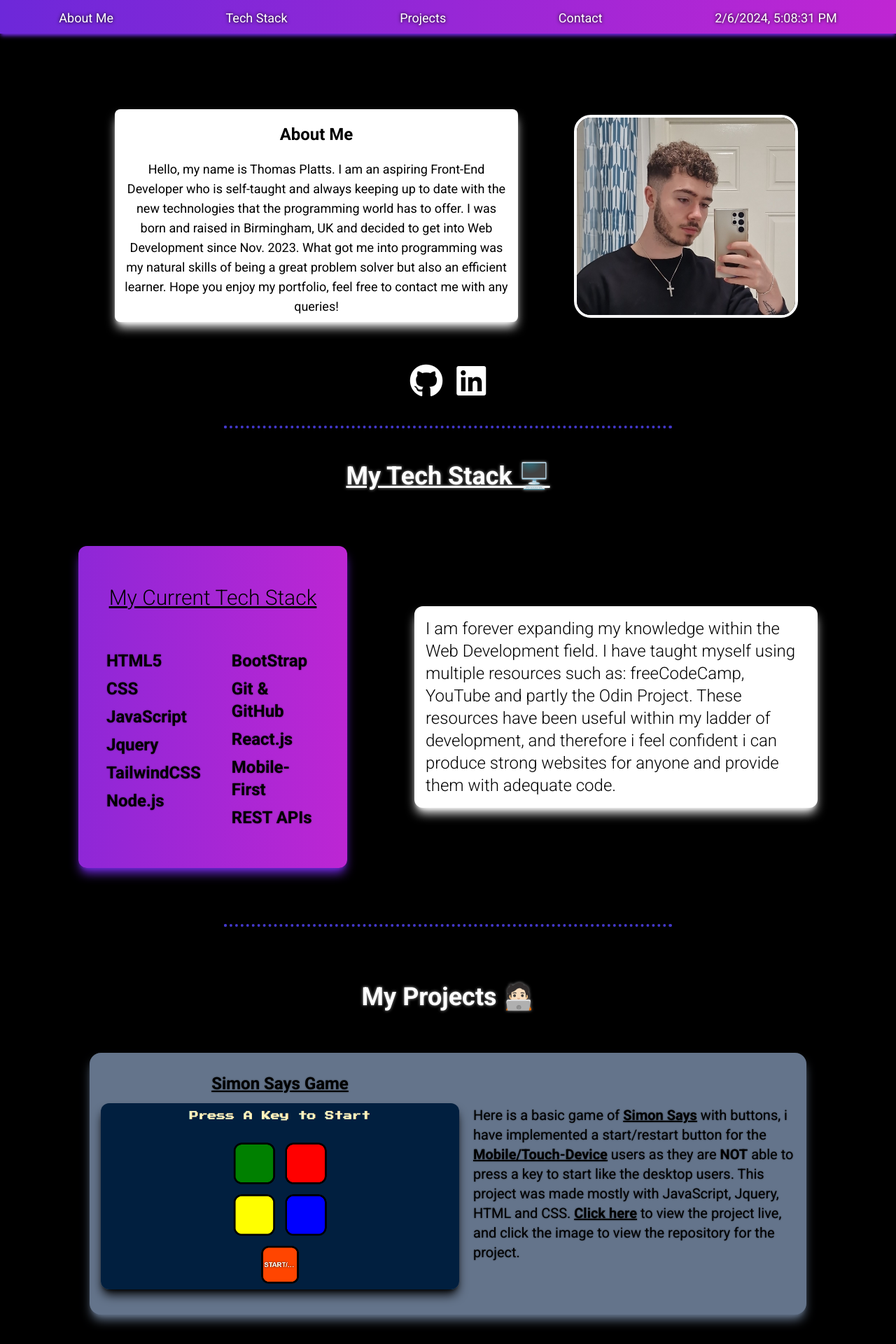
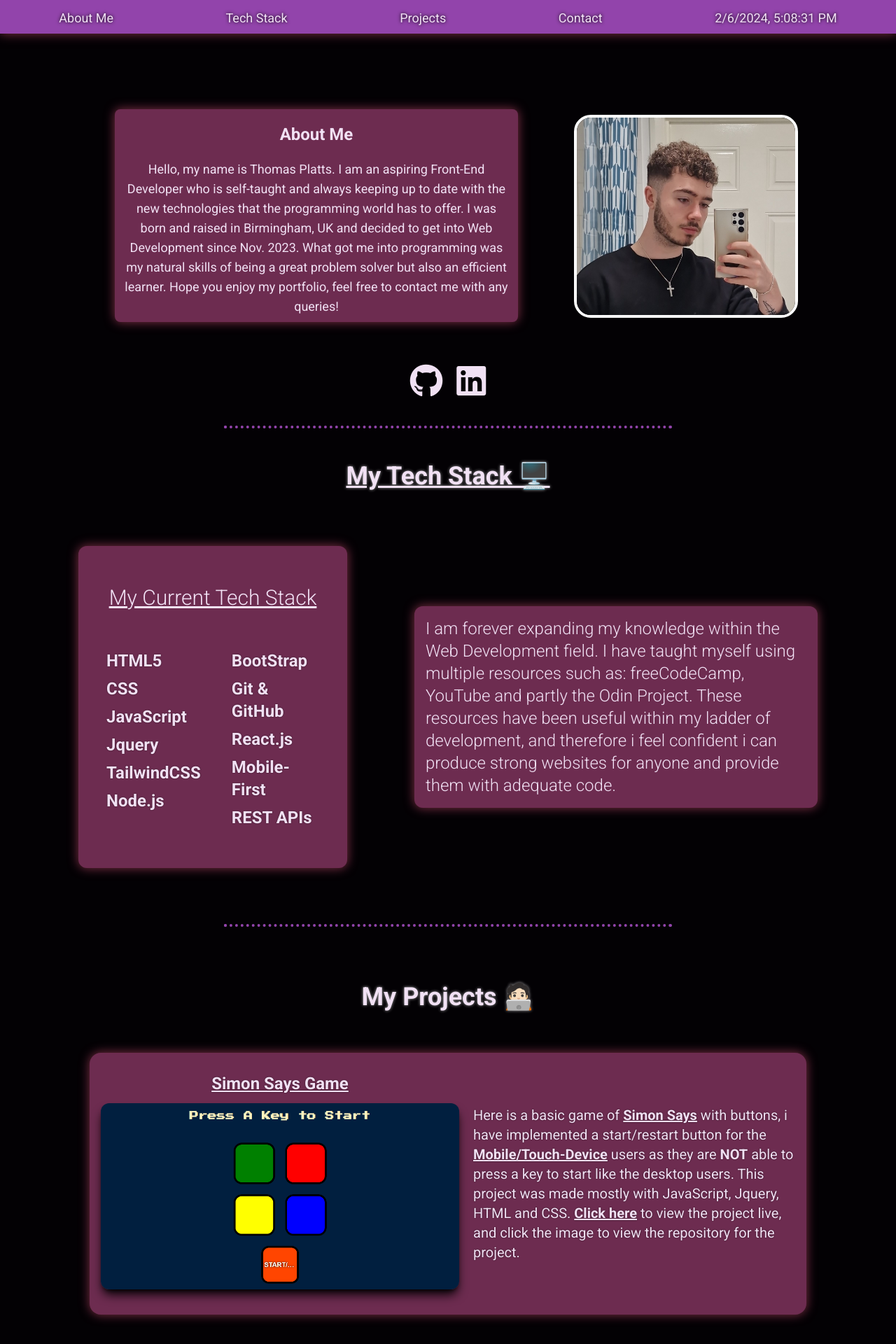
Before and after one commit to TPlatts04/Personal-Portfolio, a React (Create React App) app: page / in a window 1280 px wide. Shown: the top 1920 px of the page at 70% size. Built offline with nearby package versions, Linux system fonts and the light colour scheme.

Commit message:
changed color theme

```diff
--- a/src/Components/About.jsx
+++ b/src/Components/About.jsx
@@ -3,16 +3,16 @@ import profile from "../profile-picture.jpg"
 function About() {
   return (
     <main className="about-wrapper md:justify-center flex md:flex-row flex-col-reverse md:pt-14" id="about">
-      <div className="bg-white md:max-w-xl md:ml-6 md:mt-10 md:mr-20 md:pt-5 mx-auto text-center rounded-lg shadow-lg shadow-white max-w-lg mt-14">
+      <div className="secondary md:max-w-xl md:ml-6 md:mt-10 md:mr-20 md:pt-5 mx-auto text-center rounded-lg accent max-w-lg mt-14">
         <h1 className="font-bold mb-1 pb-4 text-2xl">About Me</h1>
         <p className="text-lg px-3 pb-2">Hello, my name is Thomas Platts. I am an aspiring Front-End Developer who is self-taught and always keeping up to date with the new technologies that the programming world has to offer. I was born and raised in Birmingham, UK and decided to get into Web Development since Nov. 2023. What got me into programming was my natural skills of being a great problem solver but also an efficient learner. Hope you enjoy my portfolio, feel free to contact me with any queries!</p>
       </div>
       <div>
-        <a target="_blank" rel="noreferrer" href="https://www.github.com/tplatts04" className="my-auto"><img src={profile} alt="Profile img" className="md:min-w-52 md:mt-20 rounded-3xl border-4 border-white w-52 mx-auto hover:shadow-xl hover:shadow-indigo-600 lg:min-w-80 lg:mt-12 transition-shadow" /></a>
+        <a target="_blank" rel="noreferrer" href="https://www.github.com/tplatts04" className="my-auto"><img src={profile} alt="Profile img" className="md:min-w-52 md:mt-20 rounded-3xl border-4 border-white w-52 mx-auto hover:accent lg:min-w-80 lg:mt-12 transition-shadow" /></a>
       </div>
       <div className="md:absolute mx-auto mb-20 md:mt-96 pt-5">
-        <a href="https://www.github.com/tplatts04" target="_blank" rel="noreferrer"><i class="fa-brands fa-github text-white text-5xl mr-5 cursor-pointer hover:scale-110 transition-transform"></i></a>
-        <a href="https://www.linkedin.com/in/thomas-platts-0608a1256/" target="_blank" rel="noreferrer"><i class="fa-brands fa-linkedin text-white text-5xl cursor-pointer hover:scale-110 transition-transform"></i></a>
+        <a href="https://www.github.com/tplatts04" target="_blank" rel="noreferrer"><i class="fa-brands fa-github text-5xl mr-5 cursor-pointer hover:scale-110 transition-transform"></i></a>
+        <a href="https://www.linkedin.com/in/thomas-platts-0608a1256/" target="_blank" rel="noreferrer"><i class="fa-brands fa-linkedin  text-5xl cursor-pointer hover:scale-110 transition-transform"></i></a>
       </div>
     </main>
   )
--- a/src/Components/App.jsx
+++ b/src/Components/App.jsx
@@ -13,14 +13,14 @@ function App() {
   }, []) // Will reset position to top of page when user refreshes
 
   return (
-    <div className="App md:scroll-smooth min-h-svh bg-black">
+    <div className="App md:scroll-smooth min-h-svh">
       <Navigation />
       <About />
-      <hr className="mt-52 border-4 border-dotted border-t-0 w-1/2 border-indigo-700 mx-auto"/>
+      <hr className="mt-52 border-4 border-dotted border-t-0 w-1/2 hr-primary mx-auto"/>
       <Tech />
-      <hr className="mt-20 border-4 border-dotted border-t-0 w-1/2 border-indigo-700 mx-auto"/>
+      <hr className="mt-20 border-4 border-dotted border-t-0 w-1/2 hr-primary mx-auto"/>
       <Projects />
-      <hr className="mt-20 border-4 border-dotted border-t-0 w-1/2 border-indigo-700 mx-auto"/>
+      <hr className="mt-20 border-4 border-dotted border-t-0 w-1/2 hr-primary mx-auto"/>
       <Contact />
       <Footer />
     </div>
--- a/src/Components/Navigation.jsx
+++ b/src/Components/Navigation.jsx
@@ -14,21 +14,21 @@ function Navigation() {
   }, 1000);
 
   return (
-    <nav className="navigation-bar fixed flex flex-row justify-around bg-gradient-to-r from-violet-700 to-fuchsia-600 text-white py-2 shadow-md shadow-violet-700 md:text-lg sm:text-md text-xs min-w-full gap-x-2 p-2" >
+    <nav className="navigation-bar fixed flex flex-row justify-around primary py-2 accent md:text-lg sm:text-md text-xs min-w-full gap-x-2 p-2" >
       <div>
-        <a href="#about"><h4 className="text-white text-shadow hover:scale-110 hover:text-black hover:underline transition-transform mt-1">About Me</h4></a>
+        <a href="#about"><h4 className=" text-shadow hover:scale-110 hover:underline transition-transform mt-1">About Me</h4></a>
       </div>
       <div>
-        <a href="#tech"><h4 className="text-white text-shadow hover:scale-110 hover:text-black hover:underline transition-transform mt-1">Tech Stack</h4></a>
+        <a href="#tech"><h4 className=" text-shadow hover:scale-110 hover:underline transition-transform mt-1">Tech Stack</h4></a>
       </div>
       <div>
-        <a href="#projects"><h4 className="text-white text-shadow hover:scale-110 hover:text-black hover:underline transition-transform mt-1">Projects</h4></a>
+        <a href="#projects"><h4 className=" text-shadow hover:scale-110 hover:underline transition-transform mt-1">Projects</h4></a>
       </div>
       <div>
-        <a href="#contact"><h4 className="text-white text-shadow hover:scale-110 hover:text-black hover:underline transition-transform mt-1">Contact</h4></a>
+        <a href="#contact"><h4 className=" text-shadow hover:scale-110 hover:underline transition-transform mt-1">Contact</h4></a>
       </div>
       <div>
-        <h6 className="text-white text-shadow mt-0.5 m-0 mt-1">{time}</h6>
+        <h6 className=" text-shadow mt-0.5 m-0 mt-1">{time}</h6>
       </div>
     </nav>
   )
--- a/src/Components/Projects.jsx
+++ b/src/Components/Projects.jsx
@@ -4,18 +4,18 @@ import modernPage from "../modern-page.png"
 function Projects() {
   return(
     <main className="project-wrapper mt-20" id="projects">
-      <h1 className="text-white text-center md:text-4xl text-2xl font-bold mb-10 text-shadow-small-white">My Projects 🧑🏻‍💻</h1>
+      <h1 className=" text-center md:text-4xl text-2xl font-bold mb-10 text-shadow-small-white">My Projects 🧑🏻‍💻</h1>
       <div className="flex flex-col">
-        <div className="bg-slate-500 flex flex-col md:justify-evenly mb-10 p-4 md:max-w-5xl rounded-2xl shadow-lg shadow-slate-500 mx-auto mt-5 sm:flex-row">
+        <div className="secondary flex flex-col md:justify-evenly mb-10 p-4 md:max-w-5xl rounded-2xl accent mx-auto mt-5 sm:flex-row">
           <div className="project-hero">
           <h1 className="text-center md:text-2xl text-lg font-bold mb-3 mt-3 underline text-shadow-small">Simon Says Game</h1>
           <a href="https://github.com/TPlatts04/Simon-Says-Game" target="_blank" rel="noreferrer"><img src={simonSays} alt="Simon Says Project" className="md:max-w-lg rounded-xl shadow-black shadow-lg cursor-pointer hover:scale-105 transition-transform min-w-sm mx-auto mb-5 shrink" title="Simon Says Repository" /></a>
           </div>
           <div className="project-description my-auto ml-5">
-            <p className="md:max-w-xl md:text-xl text-shadow-small text-md">Here is a basic game of <span className="font-bold underline">Simon Says</span> with buttons, i have implemented a start/restart button for the <span className="font-bold underline capitalize">mobile/touch-device</span> users as they are <span className="font-bold uppercase">not</span> able to press a key to start like the desktop users. This project was made mostly with JavaScript, Jquery, HTML and CSS. <a href="https://tplatts04.github.io/Simon-Says-Game/" rel="noreferrer" target="_blank" className="hover:text-indigo-700 hover:text-shadow underline font-bold ">Click here</a> to view the project live, and click the image to view the repository for the project.</p>
+            <p className="md:max-w-xl md:text-xl text-shadow-small text-md">Here is a basic game of <span className="font-bold underline">Simon Says</span> with buttons, i have implemented a start/restart button for the <span className="font-bold underline capitalize">mobile/touch-device</span> users as they are <span className="font-bold uppercase">not</span> able to press a key to start like the desktop users. This project was made mostly with JavaScript, Jquery, HTML and CSS. <a href="https://tplatts04.github.io/Simon-Says-Game/" rel="noreferrer" target="_blank" className=" hover:text-shadow underline font-bold ">Click here</a> to view the project live, and click the image to view the repository for the project.</p>
           </div>
         </div>
-        <div className="bg-slate-500 flex flex-col md:justify-evenly mb-10 p-4 md:max-w-5xl rounded-2xl shadow-lg shadow-slate-500 mx-auto mt-5 sm:flex-row">
+        <div className="secondary flex flex-col md:justify-evenly mb-10 p-4 md:max-w-5xl rounded-2xl accent mx-auto mt-5 sm:flex-row">
           <div className="project-hero">
           <h1 className="text-center md:text-2xl text-lg font-bold mb-3 mt-3 underline text-shadow-small">Modern Landing Page</h1>
           <a href="https://github.com/TPlatts04/Modern-Landing-Page" target="_blank" rel="noreferrer"><img src={modernPage} alt="Modern Landing Page Project" className="md:max-w-lg rounded-xl shadow-black shadow-lg cursor-pointer hover:scale-105 transition-transform min-w-sm mx-auto mb-5" title="Modern Landing Page Repository" /></a>
--- a/src/Components/TechStack.jsx
+++ b/src/Components/TechStack.jsx
@@ -1,9 +1,9 @@
 function Tech() {
   return (
     <main className="tech-wrapper" id="tech">
-      <h1 className="text-white text-shadow-small-white md:text-4xl text-2xl font-bold text-center mt-12 mb-20 underline">My Tech Stack 🖥️</h1>
+      <h1 className="text-shadow-small-white md:text-4xl text-2xl font-bold text-center mt-12 mb-20 underline">My Tech Stack 🖥️</h1>
       <div className="flex-wrapper flex md:flex-row flex-col">
-        <div className="techstack max-w-96 bg-gradient-to-r p-10 from-violet-700 to-fuchsia-600 shadow-lg shadow-violet-700 rounded-xl flex flex-col justify-center md:ml-auto md:text-left self-center text-center">
+        <div className="techstack max-w-96 secondary p-10 accent rounded-xl flex flex-col justify-center md:ml-auto md:text-left self-center text-center">
           <div className="text-center mb-4">
             <h1 className="underline md:text-3xl text-2xl font-light md:mb-10 mb-4 mt-4">My Current Tech Stack</h1>
           </div>
@@ -25,7 +25,7 @@ function Tech() {
             </ul>
           </div>
         </div>
-        <div className="bg-white rounded-xl shadow-lg shadow-white max-w-xl md:mr-auto md:ml-24 md:my-auto mx-auto mt-20">
+        <div className="secondary rounded-xl accent max-w-xl md:mr-auto md:ml-24 md:my-auto mx-auto mt-20">
           <p className="md:text-2xl sm:text-xl text-lg font-light p-4">I am forever expanding my knowledge within the Web Development field. I have taught myself using multiple resources such as: freeCodeCamp, YouTube and partly the Odin Project. These resources have been useful within my ladder of development, and therefore i feel confident i can produce strong websites for anyone and provide them with adequate code.</p>
         </div>
         </div>
--- a/src/index.css
+++ b/src/index.css
@@ -70,9 +70,42 @@
   font-family: "Roboto", "monospace", "sans-serif";
 }
 
+html,
+body {
+  min-height: 100svh;
+  color: #f1e1f4;
+  background-color: #030104;
+}
+
+.primary {
+  background-color: #9244ab;
+}
+
+.hr-primary {
+  border-color: #9244ab;
+}
+
+.secondary {
+  background-color: #6d2c50;
+}
+
+.accent {
+  box-shadow: 0px 0px 15px #843349;
+  transition: all 150ms ease-in-out;
+}
+
+.text-accent {
+  color: #843349;
+}
+
+/*
 body {
   overflow-x: hidden;
-}
+  background: url("./bg.svg");
+  background-repeat: no-repeat;
+  background-size: cover;
+  background-attachment: fixed;
+} */
 
 .text-shadow-small-white {
   text-shadow: 0px 0px 4px rgba(255, 255, 255, 0.6);
@@ -116,6 +149,10 @@ li {
   cursor: pointer;
 }
 
+h4:hover {
+  color: #9244ab;
+}
+
 .hover-underline-animation {
   display: inline-block;
   position: relative;
@@ -138,3 +175,7 @@ li {
   transform: scaleX(1);
   transform-origin: bottom left;
 }
+
+footer a:hover {
+  color: #9244ab;
+}
```
Also changed, not shown: src/Components/Contact.jsx (+6 -6 lines), src/Components/Footer.jsx (+5 -5 lines), src/bg.svg (added).
